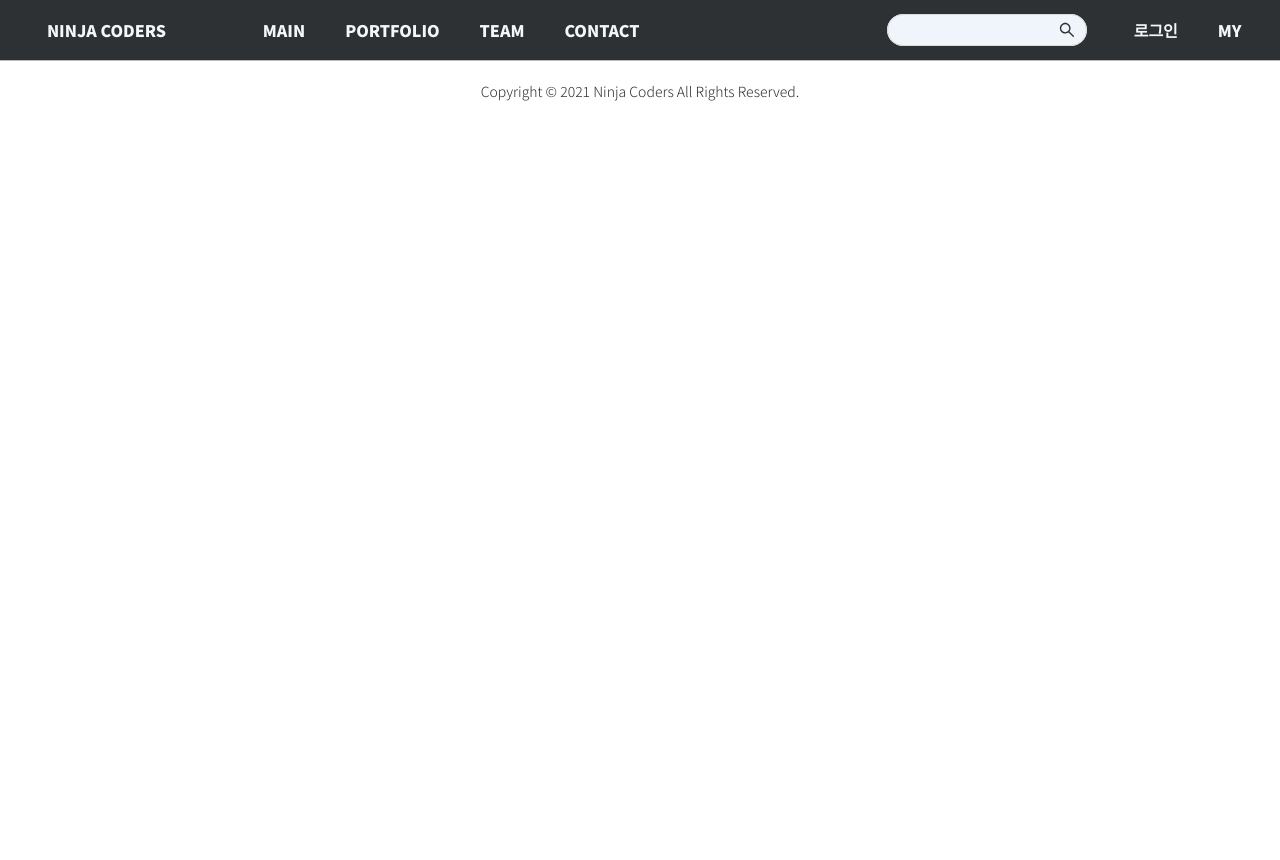
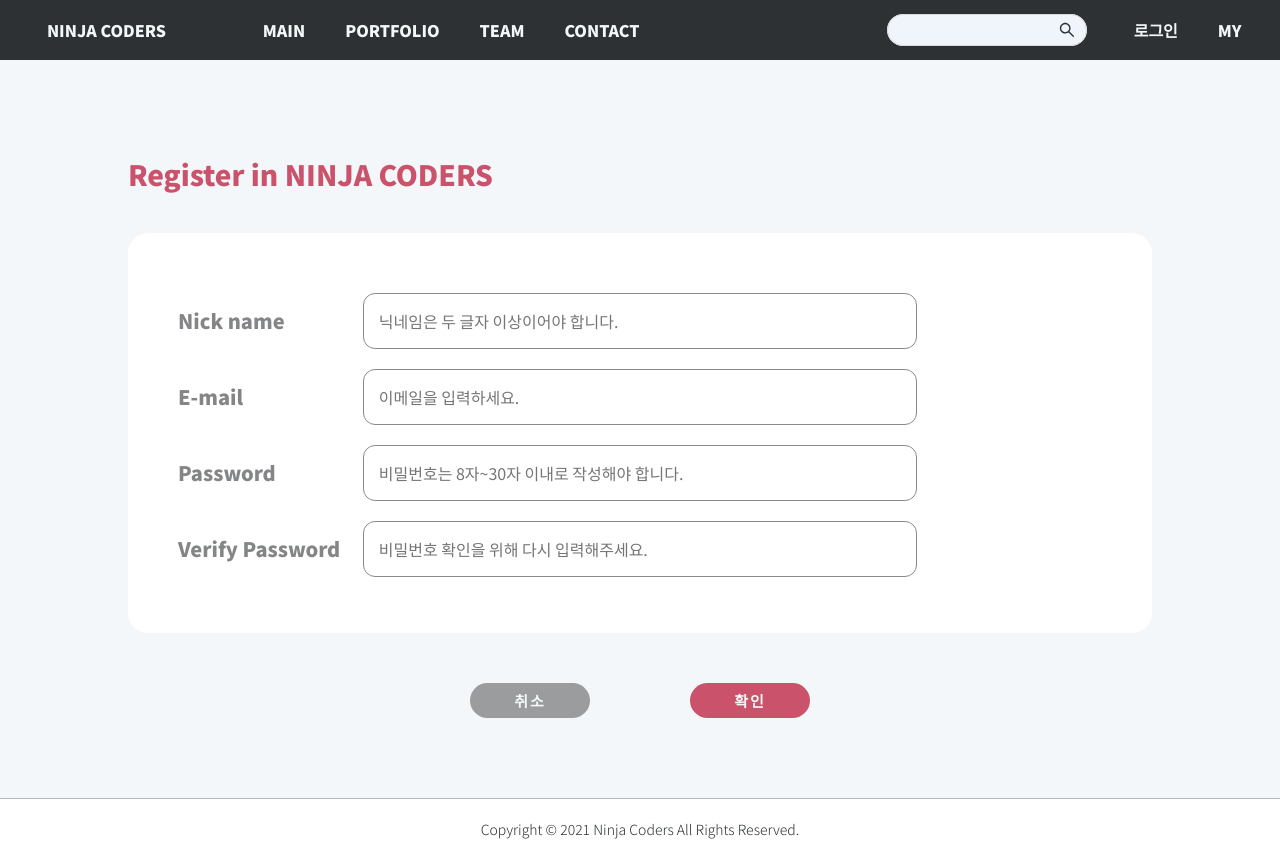
Before and after one commit to blockmonkey1992/Team_TeamBlog, a React (Create React App) app in the folder client/: page /register in a window 1280 px wide. Built offline with nearby package versions, Linux system fonts and the light colour scheme.

Commit message:
Category Media

```diff
--- a/client/src/Components/Home/Home.js
+++ b/client/src/Components/Home/Home.js
@@ -1,9 +1,11 @@
-import React from 'react';
+import React, { useEffect } from 'react';
 import "../../Scss/Home.scss";
 import { EyeOutlined, HeartOutlined, CommentOutlined } from '@ant-design/icons';
-import { Row, Col, Divider } from 'antd';
 
 function Home(props) {
+
+    const date = props.createdAt.split("T")[0];
+
     return (
         <div className="homeCard">
             <div className="homeCard_column">
@@ -12,7 +14,7 @@ function Home(props) {
             <div className="homeCard_column">
                 <div className="homeCard_description">
                     <div className="homeCard__title">{props.title}</div>
-                    <div className="homeCard__date">{props.createdAt}</div>
+                    <div className="homeCard__date">{date}</div>
                 </div>
                 <div className="homeCard_description">
                     <div className="homeCard__author">{props.creator}</div>
--- a/client/src/Components/LandingPage/LandingPage.js
+++ b/client/src/Components/LandingPage/LandingPage.js
@@ -28,7 +28,7 @@ function LandingPage(props) {
                 {Data &&
                 <Row gutter={[24, 24]} style={{margin: "0px 30px"}}>
                     {Data.map((item, idx)=> (
-                        <Col key={idx} lg={8} md={12} xs={24}>
+                        <Col key={idx} xl = {6} lg={8} md={12} xs={24}>
                             <Home
                                 title={item.title}
                                 views={item.views}
--- a/client/src/Components/Login/Login.js
+++ b/client/src/Components/Login/Login.js
@@ -64,7 +64,7 @@ function Login(props) {
     setIsModalVisible(false);
   };
     return (
-      <div>
+      <div className="loginWrapper">
         <div type="primary" onClick={showModal}>
           로그인
         </div>
--- a/client/src/Components/register/register.js
+++ b/client/src/Components/register/register.js
@@ -1,10 +1,35 @@
-import React from 'react'
-import styled from 'styled-components';
+import React from 'react';
+import '../../Scss/Register.scss';
+// import styled from 'styled-components';
 
 function register() {
     return (
-        <div>
-
+        <div className="register_my__container">
+            <div className="register_my__wrapper">
+                <div className="register_my__wrapper-title" >Register in NINJA CODERS</div>
+                <div className="registerWrapper">
+                    <div className="registerWrapper_column">
+                        <div>Nick name</div>
+                        <input type="text" required placeholder="닉네임은 두 글자 이상이어야 합니다." />
+                    </div>
+                    <div className="registerWrapper_column">
+                        <div>E-mail</div>
+                        <input type="email" required placeholder="이메일을 입력하세요." />
+                    </div>
+                    <div className="registerWrapper_column">
+                        <div>Password</div>
+                        <input type="password" required placeholder="비밀번호는 8자~30자 이내로 작성해야 합니다." />
+                    </div>
+                    <div className="registerWrapper_column">
+                        <div>Verify Password</div>
+                        <input type="password" required placeholder="비밀번호 확인을 위해 다시 입력해주세요." />
+                    </div>
+                </div>
+            </div>
+            <div className="registerWrapper_btn">
+                <button>취소</button>
+                <button type="submit">확인</button>
+            </div>
         </div>
     )
 }
--- a/client/src/Scss/Category.scss
+++ b/client/src/Scss/Category.scss
@@ -5,8 +5,9 @@
  * w: http://animista.net, t: @cssanimista
  * ---------------------------------------------- */
 
- @-webkit-keyframes shadow-drop-2-center{0%{-webkit-transform:translateZ(0);transform:translateZ(0);-webkit-box-shadow:0 0 0 0 transparent;box-shadow:0 0 0 0 transparent}100%{-webkit-transform:translateZ(50px);transform:translateZ(50px);-webkit-box-shadow:0 0 20px 0 rgba(0,0,0,.35);box-shadow:0 0 20px 0 rgba(0,0,0,.35)}}@keyframes shadow-drop-2-center{0%{-webkit-transform:translateZ(0);transform:translateZ(0);-webkit-box-shadow:0 0 0 0 transparent;box-shadow:0 0 0 0 transparent}100%{-webkit-transform:translateZ(50px);transform:translateZ(50px);-webkit-box-shadow:0 0 20px 0 rgba(0,0,0,.35);box-shadow:0 0 20px 0 rgba(0,0,0,.35)}}
-.categoryWrapper{
+ @keyframes heartbeat{from{transform:scale(1);transform-origin:center center;animation-timing-function:ease-out}10%{transform:scale(1.09);animation-timing-function:ease-in}17%{transform:scale(1.02);animation-timing-function:ease-out}33%{transform:scale(1.13);animation-timing-function:ease-in}45%{transform:scale(1);animation-timing-function:ease-out}}
+
+ .categoryWrapper{
     display: flex;
     flex-direction: column;
     align-items: center;
@@ -33,20 +34,33 @@
     }
 }
 
-.buttonColumn{
-    margin-bottom: 25px;
+.buttonWrapper{
+    display: flex;
+    justify-content: center;
+    align-items: center;
+    width: 60%;
     button{
         background-color: #CA526B;
         border: none;
-        width: 130px; height: 38px;
-        margin: 0px 7px;
+        width: 110px; height: 38px;
         border-radius: 20px;
         color: #F2F8F8;
         font-weight: 900;
-        font-size: 15px;
+        font-size: 13px;
+        box-shadow: 0 4px 15px 0 rgba(153, 150, 150, 0.75);
         &:hover{
             cursor: pointer;
-            animation: shadow-drop-2-center 0.4s cubic-bezier(0.250, 0.460, 0.450, 0.940) both;
+            box-shadow: 0 4px 15px 0 rgba(133, 69, 80, 0.75);
+            animation: heartbeat 1.5s ease-in-out both;
+            // animation: shadow-drop-2-center 0.4s cubic-bezier(0.250, 0.460, 0.450, 0.940) both;
+        }
+    }
+    .ant-row{
+        display: flex;
+        justify-content: center;
+        .ant-col{
+            display: flex;
+            justify-content: center;
         }
     }
 }
--- a/client/src/Scss/Footer.scss
+++ b/client/src/Scss/Footer.scss
@@ -5,6 +5,7 @@
     display: flex;
     justify-content: center;
     align-items: center;
+    margin-top: 24px;
     div{
         font-size: 14px;
         font-weight: 300;
--- a/client/src/Scss/Home.scss
+++ b/client/src/Scss/Home.scss
@@ -16,7 +16,8 @@
 .homeCard_column:last-child{
     display: flex;
     flex-direction: column;
-    padding: 0px 12px;
+    padding: 0px 15px;
+
     .homeCard_description{
         display: flex;
         justify-content: flex-start;
--- a/client/src/Scss/Login.scss
+++ b/client/src/Scss/Login.scss
@@ -1,3 +1,11 @@
+.loginWrapper{
+    div{
+        &:hover{
+            cursor: pointer;
+        }
+    }
+}
+
 .ant-modal-content{
     border-radius: 25px;
     width: 500px;
@@ -22,6 +30,10 @@
         font-weight: 900;
     }
 }
+
+// .ant-modal-close{
+//     display: none;
+// }
 
 .ant-modal-close-icon{
     color: #f2f8f8;
@@ -56,9 +68,6 @@
         justify-content: center;
         align-items: center;
         background-color: white;
-        // &:active{
-        //     outline: #CA526B;
-        // }
     }
 
     .ant-modal-input_group{
@@ -104,9 +113,12 @@
         font-size:x-large;
         font-weight: 900;
         color: #f2f8f8;
+        box-shadow: 0 4px 15px 0 rgba(79, 73, 74, 0.75);
         &:hover{
             color: white;
             background-color: #CA526B;
+            box-shadow: 0 4px 15px 0 rgba(186, 71, 90, 0.75);
+            cursor: pointer;
         }
     }
     .ant-modal-footer__column{
--- /dev/null
+++ b/client/src/Scss/Register.scss
@@ -0,0 +1,74 @@
+.register_my__container{
+    display: flex;
+    flex-direction: column;
+    align-items: center;
+    margin-bottom: 30px;
+}
+
+.register_my__wrapper{
+    display: flex;
+    flex-direction: column;
+    justify-content: center;
+    align-items: flex-start;
+    width: 80vw;
+    margin-top: 100px;
+    .register_my__wrapper-title{
+        font-weight: 900;
+        font-size: 28px;
+        color: #CA526B;
+        margin-bottom: 45px;
+    }
+}
+
+.registerWrapper{
+    background-color: white;
+    width: 100%; height: 400px;
+    border-radius: 20px;
+    display: flex;
+    flex-direction: column;
+    padding: 50px;
+    .registerWrapper_column{
+        display: flex;
+        align-items: center;
+        margin: 10px 0;
+        div{
+            font-weight: 900;
+            color: #666768;
+            opacity: 0.8;
+            font-size: 20px;
+            width: 20%;
+        }
+        input{
+            border: 1px solid #8a8a8a;
+            border-radius: 12px;
+            width: 60%;
+            padding: 15px;
+            &:focus{
+                border: none;
+                outline: none;
+                box-shadow: 0 0 3px 3px #CA526B;
+            }
+        }
+    }
+}
+
+.registerWrapper_btn{
+    margin: 50px 0;
+    button{
+        width: 120px; height: 35px;
+        border: none;
+        border-radius: 20px;
+        background-color: #CA526B;
+        color: #F2F8F8;
+        margin: 0 50px;
+        font-size: 15px;
+        letter-spacing: 2px;
+        font-weight: 600;
+        &:hover{
+            cursor: pointer;
+        }
+    }
+    button:first-child{
+        background-color: #9b9c9d;
+    }
+}
```
Also changed, not shown: client/src/Components/Home/Category.js (+37 -13 lines).
